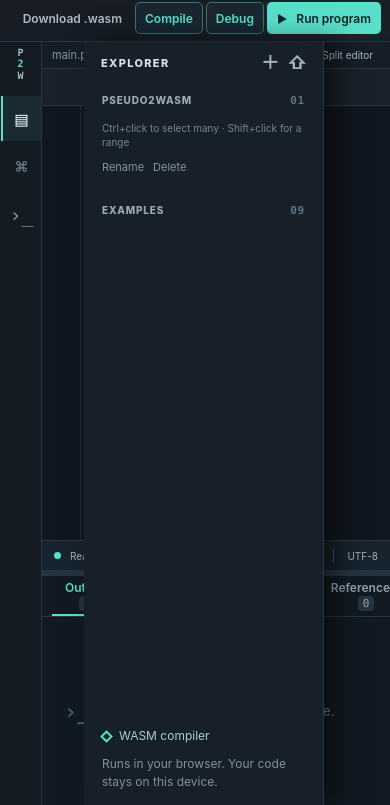
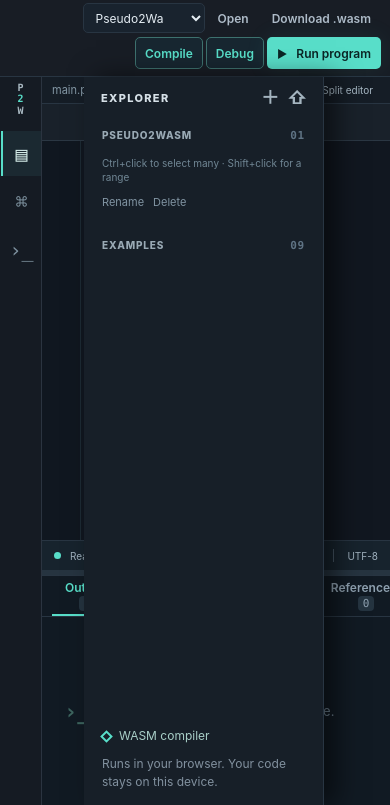
Before and after one commit to Dan-k391/AI-Pseudo2Wasm, a website: page web/index.html in a window 390 px wide. Shown: the part 39-844 px from the top of the page. Drawn offline with Linux system fonts and the light colour scheme.

Commit message:
Add selectable IDE color themes

```diff
--- a/web/index.html
+++ b/web/index.html
@@ -10,6 +10,7 @@
   <link rel="stylesheet" href="./styles.css">
   <link rel="stylesheet" href="./terminal.css">
   <link rel="stylesheet" href="./workspace.css">
+  <link rel="stylesheet" href="./themes.css">
 </head>
 <body>
   <div class="app">
@@ -22,6 +23,7 @@
       </div>
       <div class="top-actions">
         <span id="save-state" class="save-state">Saved locally</span>
+        <label class="theme-control">Theme <select id="theme-select" aria-label="Color theme"><option value="pseudo">Pseudo2Wasm</option><option value="atom-one-dark-pro">Atom One Dark Pro</option><option value="dracula">Dracula</option><option value="nord">Nord</option><option value="github-light">GitHub Light</option></select></label>
         <button id="import-button" class="button button-subtle" title="Open pseudocode files or a project JSON">Open</button>
         <input id="import-file" type="file" accept=".pseudo,.txt,.json" multiple hidden>
         <button id="download-button" class="button button-subtle" title="Download compiled WebAssembly">Download .wasm</button>
--- /dev/null
+++ b/web/themes.css
@@ -0,0 +1,152 @@
+/* Shared theme control. The original Pseudo2Wasm palette remains the default. */
+.theme-control{display:flex;align-items:center;gap:7px;color:var(--muted);font-size:11px;white-space:nowrap}
+.theme-control select{max-width:166px;height:30px;padding:4px 24px 4px 8px;border:1px solid var(--line);border-radius:5px;background:var(--panel2);color:var(--text);font:12px var(--sans);cursor:pointer}
+.theme-control select:focus-visible{outline:2px solid var(--teal);outline-offset:2px}
+@media(max-width:1100px){.theme-control{font-size:0}.theme-control select{max-width:124px}}
+@media(max-width:660px){.top-actions{flex-wrap:wrap}.theme-control select{max-width:122px}}
+
+html[data-theme="atom-one-dark-pro"]{
+  --theme-editor:#282c34;--theme-top:#21252b;--theme-activity:#1b1f25;--theme-sidebar:#21252b;
+  --theme-tab:#2c313a;--theme-panel:#21252b;--theme-input:#1e2228;--theme-popup:#2c313a;
+  --theme-hover:#363d49;--theme-selected:#34465a;--theme-border:#3b414d;
+  --theme-text:#d7dae0;--theme-soft:#abb2bf;--theme-muted:#87919f;--theme-gutter:#636d7b;
+  --theme-accent:#61afef;--theme-accent-soft:#233b50;--theme-on-accent:#17212b;
+  --theme-key:#c678dd;--theme-flow:#c678dd;--theme-type:#e5c07b;--theme-string:#98c379;
+  --theme-number:#d19a66;--theme-comment:#7b8491;--theme-op:#56b6c2;--theme-error:#e06c75;
+}
+html[data-theme="dracula"]{
+  --theme-editor:#282a36;--theme-top:#21222c;--theme-activity:#191a23;--theme-sidebar:#21222c;
+  --theme-tab:#303341;--theme-panel:#21222c;--theme-input:#1d1e28;--theme-popup:#303341;
+  --theme-hover:#414559;--theme-selected:#41405e;--theme-border:#45485b;
+  --theme-text:#f8f8f2;--theme-soft:#d6d8e3;--theme-muted:#a3a8be;--theme-gutter:#8088a6;
+  --theme-accent:#bd93f9;--theme-accent-soft:#463760;--theme-on-accent:#211a30;
+  --theme-key:#ff79c6;--theme-flow:#bd93f9;--theme-type:#8be9fd;--theme-string:#f1fa8c;
+  --theme-number:#bd93f9;--theme-comment:#8994bb;--theme-op:#ffb86c;--theme-error:#ff5555;
+}
+html[data-theme="nord"]{
+  --theme-editor:#2e3440;--theme-top:#242933;--theme-activity:#222731;--theme-sidebar:#2b313d;
+  --theme-tab:#343b49;--theme-panel:#292f3a;--theme-input:#252b35;--theme-popup:#353d4b;
+  --theme-hover:#414b5b;--theme-selected:#3b5361;--theme-border:#4c566a;
+  --theme-text:#eceff4;--theme-soft:#d8dee9;--theme-muted:#a4b0c0;--theme-gutter:#8998a9;
+  --theme-accent:#88c0d0;--theme-accent-soft:#334d58;--theme-on-accent:#203039;
+  --theme-key:#81a1c1;--theme-flow:#b48ead;--theme-type:#ebcb8b;--theme-string:#a3be8c;
+  --theme-number:#b48ead;--theme-comment:#9baabd;--theme-op:#8fbcbb;--theme-error:#bf616a;
+}
+html[data-theme="github-light"]{
+  color-scheme:light;
+  --theme-editor:#ffffff;--theme-top:#f6f8fa;--theme-activity:#eaeef2;--theme-sidebar:#f6f8fa;
+  --theme-tab:#f3f4f6;--theme-panel:#f6f8fa;--theme-input:#ffffff;--theme-popup:#ffffff;
+  --theme-hover:#eaeef2;--theme-selected:#ddf4ff;--theme-border:#d0d7de;
+  --theme-text:#24292f;--theme-soft:#39434d;--theme-muted:#57606a;--theme-gutter:#6e7781;
+  --theme-accent:#0969da;--theme-accent-soft:#ddf4ff;--theme-on-accent:#ffffff;
+  --theme-key:#cf222e;--theme-flow:#8250df;--theme-type:#953800;--theme-string:#0a3069;
+  --theme-number:#0550ae;--theme-comment:#6e7781;--theme-op:#24292f;--theme-error:#cf222e;
+}
+
+/* Keep the complete workbench, overlays, and editor tokens on one palette. */
+html[data-theme]:not([data-theme="pseudo"]){
+  --bg:var(--theme-editor);--top:var(--theme-top);--panel:var(--theme-sidebar);
+  --panel2:var(--theme-popup);--line:var(--theme-border);--muted:var(--theme-muted);
+  --soft:var(--theme-soft);--text:var(--theme-text);--teal:var(--theme-accent);
+  --teal-dark:var(--theme-accent-soft);--amber:var(--theme-number);--red:var(--theme-error);
+}
+html[data-theme]:not([data-theme="pseudo"]) .topbar{background:var(--theme-top)}
+html[data-theme]:not([data-theme="pseudo"]) .brand-mark{background:var(--theme-accent-soft);border-color:var(--theme-accent);color:var(--theme-accent)}
+html[data-theme]:not([data-theme="pseudo"]) .button-subtle:hover{background:var(--theme-hover);color:var(--theme-text)}
+html[data-theme]:not([data-theme="pseudo"]) .button-outline{background:var(--theme-accent-soft);border-color:var(--theme-accent);color:var(--theme-accent)}
+html[data-theme]:not([data-theme="pseudo"]) .button-outline:hover{background:var(--theme-selected)}
+html[data-theme]:not([data-theme="pseudo"]) .button-primary{background:var(--theme-accent);color:var(--theme-on-accent);box-shadow:none}
+html[data-theme]:not([data-theme="pseudo"]) .button-primary:hover{filter:brightness(1.12)}
+html[data-theme]:not([data-theme="pseudo"]) .activity-bar{background:var(--theme-activity);border-color:var(--theme-border)}
+html[data-theme]:not([data-theme="pseudo"]) .activity-symbol,html[data-theme]:not([data-theme="pseudo"]) .activity-button{color:var(--theme-muted)}
+html[data-theme]:not([data-theme="pseudo"]) .activity-button:hover{background:var(--theme-hover);color:var(--theme-text)}
+html[data-theme]:not([data-theme="pseudo"]) .activity-button.active{background:var(--theme-selected);border-left-color:var(--theme-accent);color:var(--theme-text)}
+html[data-theme]:not([data-theme="pseudo"]) .sidebar{background:var(--theme-sidebar)}
+html[data-theme]:not([data-theme="pseudo"]) .sidebar-title,html[data-theme]:not([data-theme="pseudo"]) .sidebar-heading{color:var(--theme-soft)}
+html[data-theme]:not([data-theme="pseudo"]) .source-item,html[data-theme]:not([data-theme="pseudo"]) .example-item,html[data-theme]:not([data-theme="pseudo"]) .file-item{color:var(--theme-soft)}
+html[data-theme]:not([data-theme="pseudo"]) .source-item:hover,html[data-theme]:not([data-theme="pseudo"]) .example-item:hover,html[data-theme]:not([data-theme="pseudo"]) .file-item:hover{background:var(--theme-hover);color:var(--theme-text)}
+html[data-theme]:not([data-theme="pseudo"]) .source-item.active,html[data-theme]:not([data-theme="pseudo"]) .source-item.selected,html[data-theme]:not([data-theme="pseudo"]) .source-item.selected.active{background:var(--theme-selected);color:var(--theme-text);box-shadow:inset 2px 0 0 var(--theme-accent)}
+html[data-theme]:not([data-theme="pseudo"]) .source-item.selected:hover{background:var(--theme-selected)}
+html[data-theme]:not([data-theme="pseudo"]) .source-item .file-glyph,html[data-theme]:not([data-theme="pseudo"]) .source-tab .file-glyph{color:var(--theme-accent)}
+html[data-theme]:not([data-theme="pseudo"]) .source-drag-hint,html[data-theme]:not([data-theme="pseudo"]) .sidebar-foot{color:var(--theme-muted)}
+html[data-theme]:not([data-theme="pseudo"]) .sidebar-file-actions button,html[data-theme]:not([data-theme="pseudo"]) .sidebar-title-actions button{color:var(--theme-soft)}
+html[data-theme]:not([data-theme="pseudo"]) .sidebar-file-actions button:hover,html[data-theme]:not([data-theme="pseudo"]) .sidebar-title-actions button:hover{background:var(--theme-hover);color:var(--theme-accent)}
+html[data-theme]:not([data-theme="pseudo"]) .main-panel,html[data-theme]:not([data-theme="pseudo"]) .editor-group,html[data-theme]:not([data-theme="pseudo"]) .line-numbers{background:var(--theme-editor)}
+html[data-theme]:not([data-theme="pseudo"]) .editor-group.active-group{box-shadow:inset 0 2px 0 var(--theme-accent)}
+html[data-theme]:not([data-theme="pseudo"]) .editor-controls,html[data-theme]:not([data-theme="pseudo"]) .editor-tabs{background:var(--theme-tab);color:var(--theme-muted);border-color:var(--theme-border)}
+html[data-theme]:not([data-theme="pseudo"]) .editor-controls button{color:var(--theme-soft)}
+html[data-theme]:not([data-theme="pseudo"]) .editor-controls button:hover{background:var(--theme-hover);color:var(--theme-text)}
+html[data-theme]:not([data-theme="pseudo"]) .source-tab{background:var(--theme-tab);color:var(--theme-muted);border-color:var(--theme-border)}
+html[data-theme]:not([data-theme="pseudo"]) .source-tab.active{background:var(--theme-editor);color:var(--theme-text);border-top-color:var(--theme-accent)}
+html[data-theme]:not([data-theme="pseudo"]) .source-tab:hover{color:var(--theme-text)}
+html[data-theme]:not([data-theme="pseudo"]) .tab-close{color:var(--theme-muted)}
+html[data-theme]:not([data-theme="pseudo"]) .tab-close:hover{background:var(--theme-hover);color:var(--theme-text)}
+html[data-theme]:not([data-theme="pseudo"]) .line-numbers{color:var(--theme-gutter);border-color:var(--theme-border)}
+html[data-theme]:not([data-theme="pseudo"]) .gutter-button:hover{background:var(--theme-hover)}
+html[data-theme]:not([data-theme="pseudo"]) .gutter-line.debug-line{background:var(--theme-accent-soft);color:var(--theme-accent)}
+html[data-theme]:not([data-theme="pseudo"]) .gutter-line.debug-line .gutter-marker{color:var(--theme-accent)}
+html[data-theme]:not([data-theme="pseudo"]) .gutter-button.has-breakpoint .gutter-marker{color:var(--theme-error)}
+html[data-theme]:not([data-theme="pseudo"]) .code-highlight{color:var(--theme-text)}
+html[data-theme]:not([data-theme="pseudo"]) .code-highlight .tok-key{color:var(--theme-key)}
+html[data-theme]:not([data-theme="pseudo"]) .code-highlight .tok-flow{color:var(--theme-flow)}
+html[data-theme]:not([data-theme="pseudo"]) .code-highlight .tok-type{color:var(--theme-type)}
+html[data-theme]:not([data-theme="pseudo"]) .code-highlight .tok-string{color:var(--theme-string)}
+html[data-theme]:not([data-theme="pseudo"]) .code-highlight .tok-number{color:var(--theme-number)}
+html[data-theme]:not([data-theme="pseudo"]) .code-highlight .tok-comment{color:var(--theme-comment)}
+html[data-theme]:not([data-theme="pseudo"]) .code-highlight .tok-op{color:var(--theme-op)}
+html[data-theme]:not([data-theme="pseudo"]) .code-editor{caret-color:var(--theme-text)}
+html[data-theme]:not([data-theme="pseudo"]) .code-editor::selection{background:color-mix(in srgb,var(--theme-accent) 34%,transparent)}
+html[data-theme]:not([data-theme="pseudo"]) .code-highlight .editor-error-underline{text-decoration-color:var(--theme-error);background:color-mix(in srgb,var(--theme-error) 14%,transparent)}
+html[data-theme]:not([data-theme="pseudo"]) .code-highlight .search-match{background:color-mix(in srgb,var(--theme-number) 25%,transparent);box-shadow:inset 0 -1px var(--theme-number)}
+html[data-theme]:not([data-theme="pseudo"]) .code-highlight .search-current{background:color-mix(in srgb,var(--theme-number) 40%,transparent);box-shadow:inset 0 0 0 1px var(--theme-number)}
+html[data-theme]:not([data-theme="pseudo"]) .code-highlight .navigation-link{text-decoration-color:var(--theme-accent);background:color-mix(in srgb,var(--theme-accent) 14%,transparent)}
+html[data-theme]:not([data-theme="pseudo"]) .editor-status{background:var(--theme-panel);color:var(--theme-soft)}
+html[data-theme]:not([data-theme="pseudo"]) .bottom-panel,html[data-theme]:not([data-theme="pseudo"]) .panel-tabs{background:var(--theme-panel)}
+html[data-theme]:not([data-theme="pseudo"]) .panel-tab{color:var(--theme-muted)}
+html[data-theme]:not([data-theme="pseudo"]) .panel-tab.active{color:var(--theme-accent);border-color:var(--theme-accent)}
+html[data-theme]:not([data-theme="pseudo"]) .tab-count,html[data-theme]:not([data-theme="pseudo"]) .terminal-prompt{background:var(--theme-accent-soft)}
+html[data-theme]:not([data-theme="pseudo"]) .console-content,html[data-theme]:not([data-theme="pseudo"]) .build-log,html[data-theme]:not([data-theme="pseudo"]) .console-line{color:var(--theme-text)}
+html[data-theme]:not([data-theme="pseudo"]) .console-meta,html[data-theme]:not([data-theme="pseudo"]) .empty-console{color:var(--theme-muted)}
+html[data-theme]:not([data-theme="pseudo"]) .console-input,html[data-theme]:not([data-theme="pseudo"]) .debug-variable-value{color:var(--theme-number)}
+html[data-theme]:not([data-theme="pseudo"]) .console-error,html[data-theme]:not([data-theme="pseudo"]) .problem-item strong{color:var(--theme-error)}
+html[data-theme]:not([data-theme="pseudo"]) .debug-toolbar button{background:var(--theme-accent-soft);border-color:var(--theme-accent);color:var(--theme-accent)}
+html[data-theme]:not([data-theme="pseudo"]) .debug-section h4,html[data-theme]:not([data-theme="pseudo"]) .debug-variable-name{color:var(--theme-text)}
+html[data-theme]:not([data-theme="pseudo"]) .debug-status,html[data-theme]:not([data-theme="pseudo"]) .debug-empty{color:var(--theme-muted)}
+html[data-theme]:not([data-theme="pseudo"]) .debug-variable,html[data-theme]:not([data-theme="pseudo"]) .problem-item{border-color:var(--theme-border)}
+html[data-theme]:not([data-theme="pseudo"]) .problem-item:hover{background:var(--theme-hover)}
+html[data-theme]:not([data-theme="pseudo"]) .inspector{background:var(--theme-sidebar)}
+html[data-theme]:not([data-theme="pseudo"]) .inspector-title,html[data-theme]:not([data-theme="pseudo"]) .inspector-tabs,html[data-theme]:not([data-theme="pseudo"]) .inspector-build{border-color:var(--theme-border)}
+html[data-theme]:not([data-theme="pseudo"]) .inspector-tab{color:var(--theme-muted)}
+html[data-theme]:not([data-theme="pseudo"]) .inspector-tab.active{color:var(--theme-accent);border-color:var(--theme-accent)}
+html[data-theme]:not([data-theme="pseudo"]) .field-label,html[data-theme]:not([data-theme="pseudo"]) .build-mode-toggle strong{color:var(--theme-soft)}
+html[data-theme]:not([data-theme="pseudo"]) .field-label span,html[data-theme]:not([data-theme="pseudo"]) .tool-hint,html[data-theme]:not([data-theme="pseudo"]) .build-mode-toggle small{color:var(--theme-muted)}
+html[data-theme]:not([data-theme="pseudo"]) .tool-textarea,html[data-theme]:not([data-theme="pseudo"]) .virtual-file,html[data-theme]:not([data-theme="pseudo"]) .info-card,html[data-theme]:not([data-theme="pseudo"]) .build-mode-toggle{background:var(--theme-input);border-color:var(--theme-border);color:var(--theme-text)}
+html[data-theme]:not([data-theme="pseudo"]) .tool-textarea::placeholder{color:var(--theme-muted)}
+html[data-theme]:not([data-theme="pseudo"]) .tool-textarea:focus,html[data-theme]:not([data-theme="pseudo"]) .virtual-file.active{border-color:var(--theme-accent)}
+html[data-theme]:not([data-theme="pseudo"]) .tiny-button{background:var(--theme-accent-soft);border-color:var(--theme-accent);color:var(--theme-accent)}
+html[data-theme]:not([data-theme="pseudo"]) .info-card-head,html[data-theme]:not([data-theme="pseudo"]) .info-card p{color:var(--theme-muted)}
+html[data-theme]:not([data-theme="pseudo"]) .info-card-value,html[data-theme]:not([data-theme="pseudo"]) .virtual-file.active{color:var(--theme-accent)}
+html[data-theme]:not([data-theme="pseudo"]) .resize-handle{background:var(--theme-border)}
+html[data-theme]:not([data-theme="pseudo"]) .resize-handle:hover,html[data-theme]:not([data-theme="pseudo"]) .resize-handle.dragging{background:var(--theme-accent)}
+html[data-theme]:not([data-theme="pseudo"]) .terminal-prompt{border-color:var(--theme-accent)}
+html[data-theme]:not([data-theme="pseudo"]) .terminal-prompt label{color:var(--theme-accent)}
+html[data-theme]:not([data-theme="pseudo"]) .terminal-prompt input{color:var(--theme-text);border-color:var(--theme-border)}
+html[data-theme]:not([data-theme="pseudo"]) .terminal-prompt button{background:var(--theme-accent);color:var(--theme-on-accent)}
+
+/* Floating editor UI needs the same surface and contrast as the workbench. */
+html[data-theme]:not([data-theme="pseudo"]) .editor-context-menu,html[data-theme]:not([data-theme="pseudo"]) .editor-search,html[data-theme]:not([data-theme="pseudo"]) .editor-completion,html[data-theme]:not([data-theme="pseudo"]) .reference-peek,html[data-theme]:not([data-theme="pseudo"]) .quick-open-panel,html[data-theme]:not([data-theme="pseudo"]) .workspace-dialog,html[data-theme]:not([data-theme="pseudo"]) .editor-diagnostic-tooltip{background:var(--theme-popup);border-color:var(--theme-border);color:var(--theme-text)}
+html[data-theme]:not([data-theme="pseudo"]) .editor-search input,html[data-theme]:not([data-theme="pseudo"]) .quick-open-panel input,html[data-theme]:not([data-theme="pseudo"]) .workspace-dialog input{background:var(--theme-input);border-color:var(--theme-border);color:var(--theme-text)}
+html[data-theme]:not([data-theme="pseudo"]) .editor-search input:focus,html[data-theme]:not([data-theme="pseudo"]) .quick-open-panel input:focus,html[data-theme]:not([data-theme="pseudo"]) .workspace-dialog input:focus{border-color:var(--theme-accent)}
+html[data-theme]:not([data-theme="pseudo"]) .editor-context-menu button:hover,html[data-theme]:not([data-theme="pseudo"]) .editor-search button:hover,html[data-theme]:not([data-theme="pseudo"]) .completion-item:hover,html[data-theme]:not([data-theme="pseudo"]) .completion-item.selected,html[data-theme]:not([data-theme="pseudo"]) .quick-open-item:hover,html[data-theme]:not([data-theme="pseudo"]) .reference-peek-item:hover{background:var(--theme-hover);color:var(--theme-text)}
+html[data-theme]:not([data-theme="pseudo"]) .editor-context-menu button,html[data-theme]:not([data-theme="pseudo"]) .editor-search button,html[data-theme]:not([data-theme="pseudo"]) .completion-item,html[data-theme]:not([data-theme="pseudo"]) .quick-open-item,html[data-theme]:not([data-theme="pseudo"]) .reference-peek-item{color:var(--theme-text)}
+html[data-theme]:not([data-theme="pseudo"]) .editor-search button[aria-pressed="true"],html[data-theme]:not([data-theme="pseudo"]) .reference-peek-head{background:var(--theme-accent-soft);color:var(--theme-accent)}
+html[data-theme]:not([data-theme="pseudo"]) .reference-peek-head{border-color:var(--theme-border)}
+html[data-theme]:not([data-theme="pseudo"]) .reference-peek-head strong,html[data-theme]:not([data-theme="pseudo"]) .reference-peek-item .peek-location,html[data-theme]:not([data-theme="pseudo"]) .editor-diagnostic-tooltip.symbol .editor-diagnostic-heading{color:var(--theme-accent)}
+html[data-theme]:not([data-theme="pseudo"]) .reference-peek-count,html[data-theme]:not([data-theme="pseudo"]) .reference-peek-footer,html[data-theme]:not([data-theme="pseudo"]) .completion-detail,html[data-theme]:not([data-theme="pseudo"]) .menu-shortcut{color:var(--theme-muted)}
+html[data-theme]:not([data-theme="pseudo"]) .editor-diagnostic-heading,html[data-theme]:not([data-theme="pseudo"]) .dialog-error{color:var(--theme-error)}
+html[data-theme]:not([data-theme="pseudo"]) .dialog-description,html[data-theme]:not([data-theme="pseudo"]) .workspace-dialog label{color:var(--theme-soft)}
+html[data-theme]:not([data-theme="pseudo"]) .dialog-button{background:var(--theme-hover);border-color:var(--theme-border);color:var(--theme-text)}
+html[data-theme]:not([data-theme="pseudo"]) .dialog-submit{background:var(--theme-accent);border-color:var(--theme-accent);color:var(--theme-on-accent)}
+html[data-theme]:not([data-theme="pseudo"]) .dialog-submit:hover{filter:brightness(1.12)}
+html[data-theme]:not([data-theme="pseudo"]) .dialog-submit.danger{background:var(--theme-error);border-color:var(--theme-error);color:#fff}
+html[data-theme]:not([data-theme="pseudo"]) .workspace-toast{background:var(--theme-popup);border-color:var(--theme-error);color:var(--theme-text)}
```
Also changed, not shown: web/app.js (+11 -1 lines), README.md, dist/app.js, dist/index.html, dist/themes.css (added).
